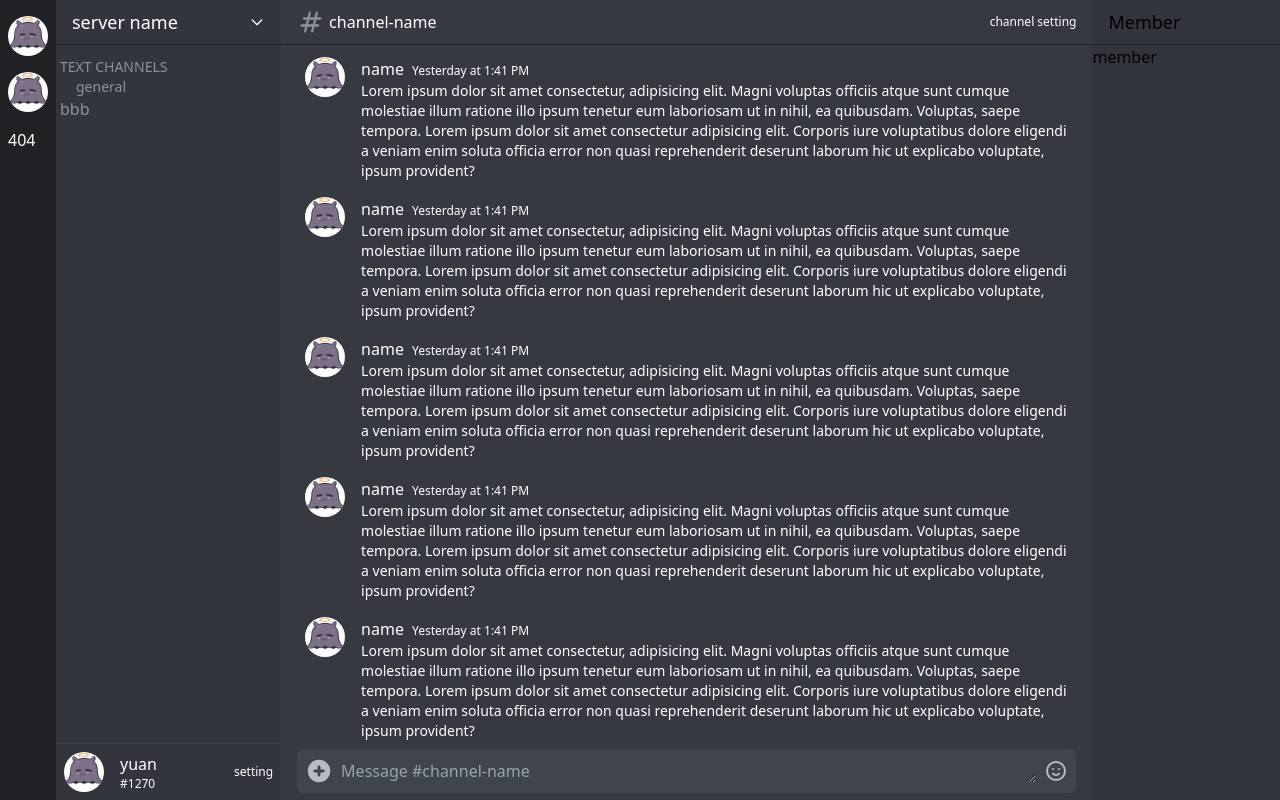
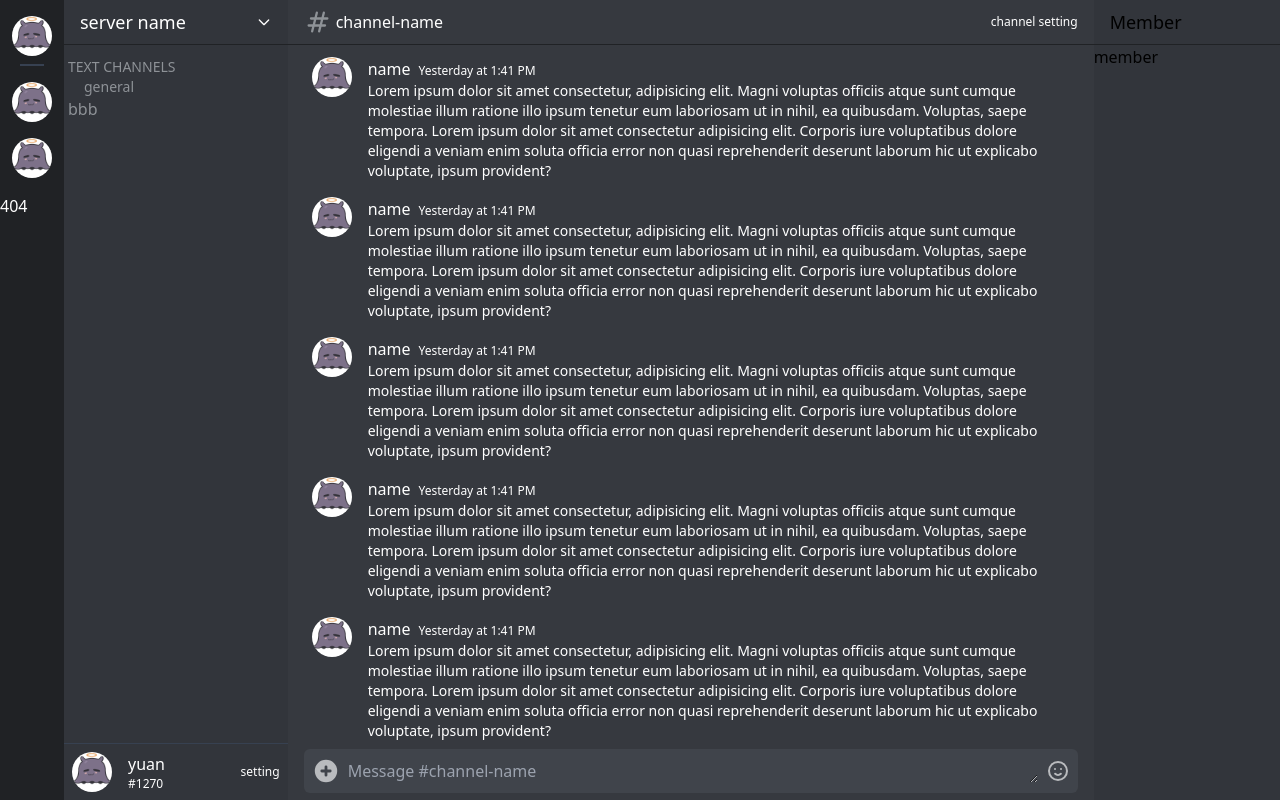
Before and after one commit to yuandahanif/discord-theme-portfolio, a React (Create React App) app: page /server in a window 1280 px wide. Built offline with nearby package versions, Linux system fonts and the light colour scheme.

Commit message:
create server avatar component

```diff
--- /dev/null
+++ b/src/components/server/serverAvatar.tsx
@@ -0,0 +1,44 @@
+import { Link, useMatch, useResolvedPath } from "react-router-dom";
+import avatar from "../../assets/images/taco.png";
+
+interface Props {
+  to: string;
+  image?: string;
+  name: string;
+}
+
+const ServerAvatar = ({ image, to, name }: Props) => {
+  let resolved = useResolvedPath(to);
+  let match = useMatch({ path: resolved.pathname, end: true });
+  return (
+    <>
+      <Link to={to}>
+        <div
+          className={`group px-3 duration-300 relative before:content-[''] before:absolute before:left-0 before:top-1/2 before:-translate-y-1/2 before:rounded-r-md before:bg-white before:w-1 ${
+            match
+              ? "before:h-5/6"
+              : "transition-transform before:h-3/6 before:-translate-x-[4px] hover:before:translate-x-0"
+          }`}
+        >
+          <div
+            className={`w-10 h-10 relative bg-white overflow-hidden duration-300 transition-all ${
+              match ? "rounded-md" : "rounded-[20px] hover:rounded-md"
+            }`}
+          >
+            <img
+              src={image ? image : avatar}
+              alt={name}
+              className="w-full h-auto object-cover"
+            />
+          </div>
+
+          <div className="hidden group-hover:block absolute left-full translate-x-3 top-1/2 -translate-y-1/2 py-2 px-4 bg-dc-black-700 shadow rounded-md">
+            {name}
+          </div>
+        </div>
+      </Link>
+    </>
+  );
+};
+
+export default ServerAvatar;
--- a/src/layouts/layout.tsx
+++ b/src/layouts/layout.tsx
@@ -1,3 +1,4 @@
+import ServerAvatar from "components/server/serverAvatar";
 import { Link, Outlet } from "react-router-dom";
 import avatar from "../assets/images/taco.png";
 
@@ -6,30 +7,18 @@ const Layout = () => {
     <>
       <div className="w-full flex h-screen bg-[#fff]">
         <main className="max-w-screen-2xl h-screen w-full flex mx-auto">
-          <aside className="min-w-min h-full px-2 py-4 bg-dc-black-700 text-white flex flex-col items-center">
+          <aside className="min-w-min h-full py-4 bg-dc-black-700 text-white flex flex-col items-center">
             <nav className="w-full flex flex-col items-center">
               <ul className="flex flex-col gap-y-4">
                 <li>
-                  <Link to="/dm">
-                    <div className="w-10 h-10 bg-white rounded-full overflow-hidden">
-                      <img
-                        src={avatar}
-                        alt="profile"
-                        className="w-full h-auto object-cover"
-                      />
-                    </div>
-                  </Link>
+                  <ServerAvatar name="Home" to="/dm" />
+                  <div className="mt-2 w-6 mx-auto border-b-2 border-gray-700"></div>
                 </li>
                 <li>
-                  <Link to="/server">
-                    <div className="w-10 h-10 bg-white rounded-full overflow-hidden">
-                      <img
-                        src={avatar}
-                        alt="profile"
-                        className="w-full h-auto object-cover"
-                      />
-                    </div>
-                  </Link>
+                  <ServerAvatar name="Portfolio" to="/server/portfolio" />
+                </li>
+                <li>
+                  <ServerAvatar name="404" to="/404" />
                 </li>
                 <li>
                   <Link to="/nothing-here">404</Link>
```
